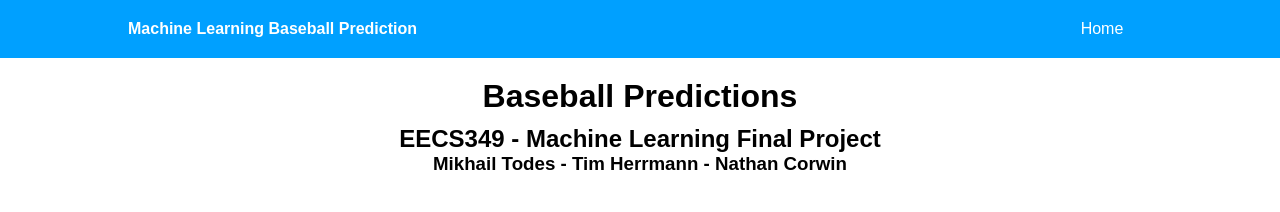
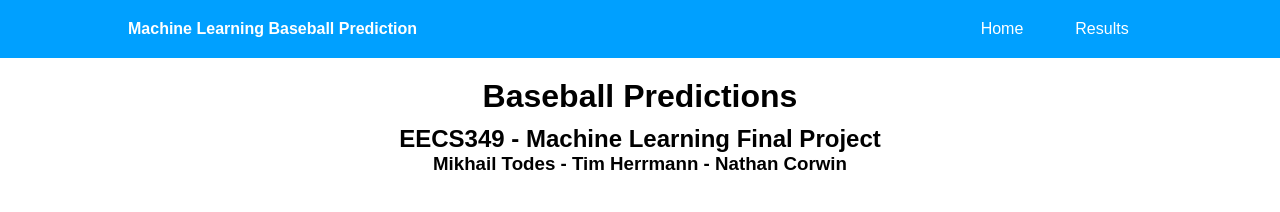
Before and after one commit to MikhailTodes/Machine_Learning_Baseball, a Jekyll site: the page built from index.html, in a window 1280 px wide. Shown: the top 212 px of the page. Built offline with Jekyll 4.4.1, drawn with Linux system fonts in a browser that asks for light colours; nearby versions of some CDN libraries.

Commit message:
added link at the top

```diff
--- a/_includes/header.html
+++ b/_includes/header.html
@@ -3,6 +3,7 @@
     	<a href="{{ site.baseurl }}/"><h1>Machine Learning Baseball Prediction</h1></a>
     	<ul>
     		<li><a href="{{ site.baseurl }}/">Home</a></li>
+		<li><a href="{{ site.baseurl }}/results/">Results</a></li>
     	</ul>
     </nav>
 </header>
```
Also changed, not shown: 2 other files.
